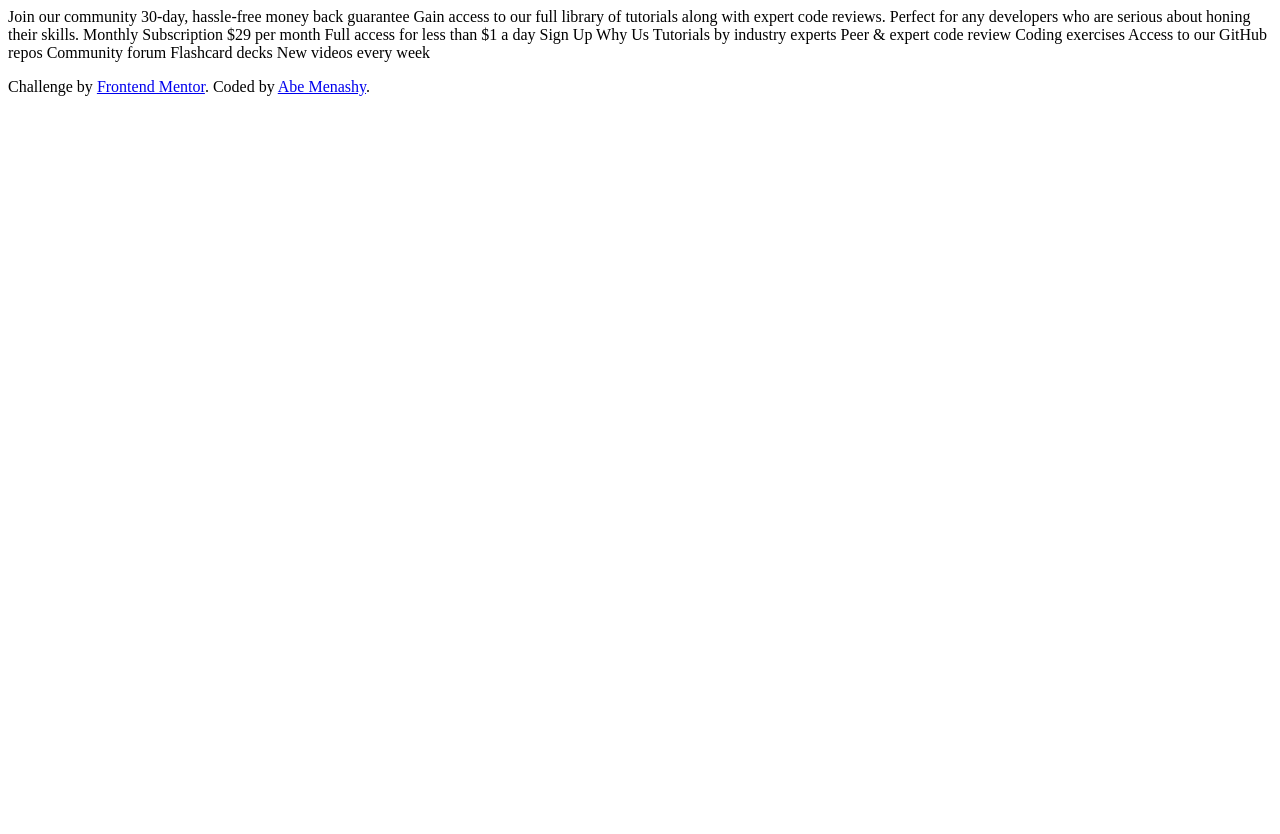
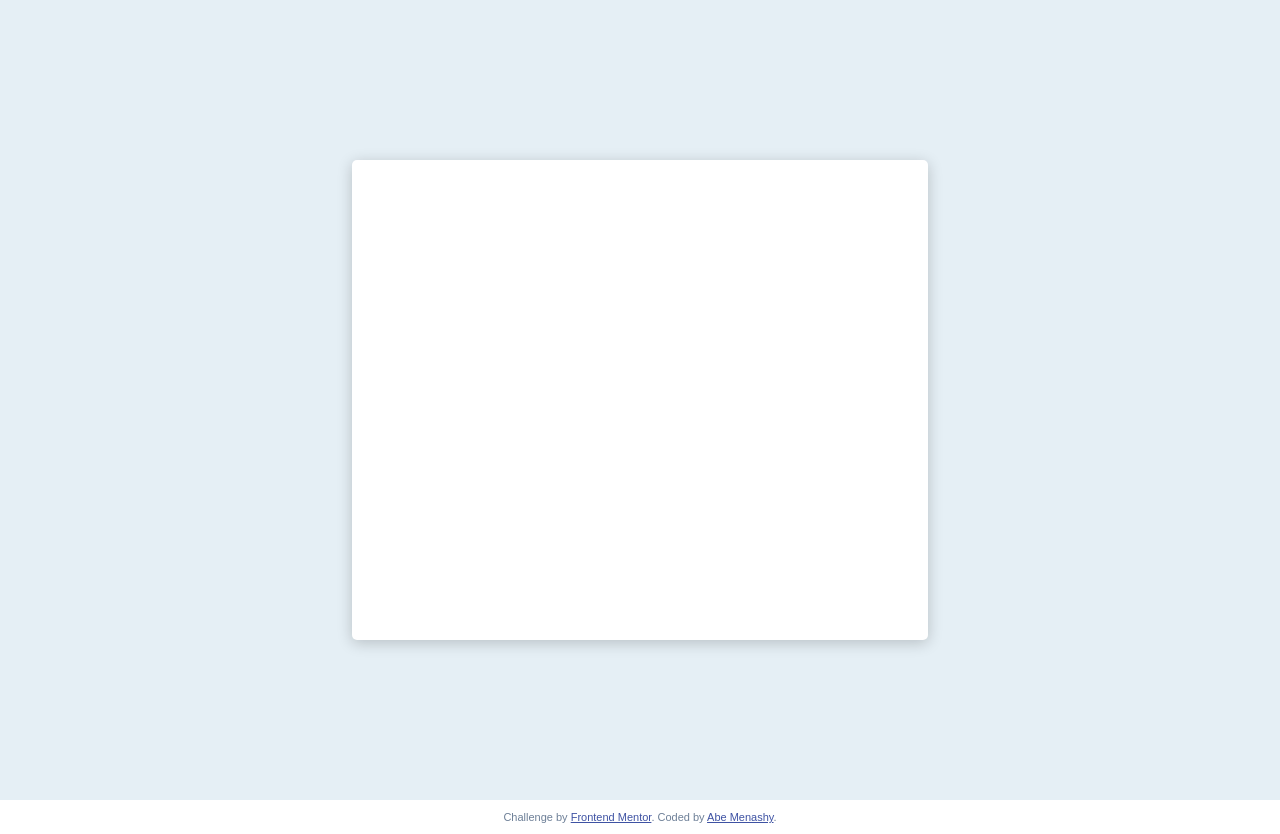
Before and after one commit to abe-m1/single-price-grid-component, a website: page index.html in a window 1280 px wide. Before the commit the page ends 800 px from the top, so only its background shows below. Drawn offline with Linux system fonts and the light colour scheme.

Commit message:
container styles

```diff
--- a/index.html
+++ b/index.html
@@ -16,13 +16,16 @@
     <link rel="stylesheet" href="css/style.css" />
   </head>
   <body>
-    Join our community 30-day, hassle-free money back guarantee Gain access to
+    <!-- Join our community 30-day, hassle-free money back guarantee Gain access to
     our full library of tutorials along with expert code reviews. Perfect for
     any developers who are serious about honing their skills. Monthly
     Subscription &dollar;29 per month Full access for less than &dollar;1 a day
     Sign Up Why Us Tutorials by industry experts Peer &amp; expert code review
     Coding exercises Access to our GitHub repos Community forum Flashcard decks
-    New videos every week
+    New videos every week -->
+    <div class="outer-div">
+      <div class="container"></div>
+    </div>
 
     <footer>
       <p class="attribution">
--- a/scss/main.scss
+++ b/scss/main.scss
@@ -0,0 +1,40 @@
+.attribution {
+  font-size: 11px;
+  text-align: center;
+}
+.attribution a {
+  color: hsl(228, 45%, 44%);
+}
+
+body {
+  margin: 0;
+  padding: 0;
+  font-family: 'Raleway', sans-serif;
+  font-weight: 100;
+  font-size: 14px;
+  color: hsl(214, 17%, 51%);
+  box-sizing: border-box;
+}
+
+.outer-div {
+  // background: url(../../images/bg-desktop.png) right bottom no-repeat,
+  //   $ver;
+  background-color: hsl(204, 43%, 93%);
+  background-size: contain;
+  display: flex;
+  align-items: center;
+  justify-content: center;
+  height: 100vh;
+  margin: 0;
+}
+.container {
+  width: 45%;
+  margin: auto;
+  display: flex;
+  justify-content: center;
+  align-items: center;
+  height: 60vh;
+  border-radius: 5px;
+  background-color: white;
+  box-shadow: 0px 3px 15px rgba(0, 0, 0, 0.2);
+}
```
Also changed, not shown: css/style.css.
